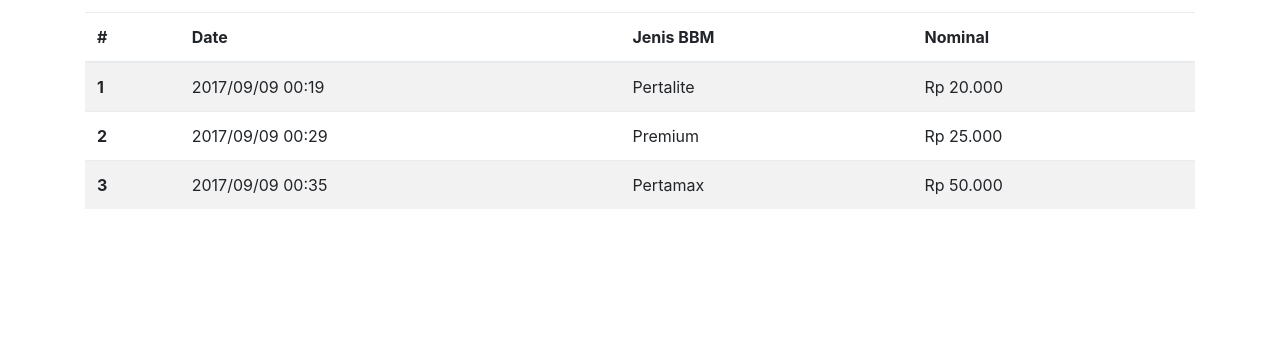
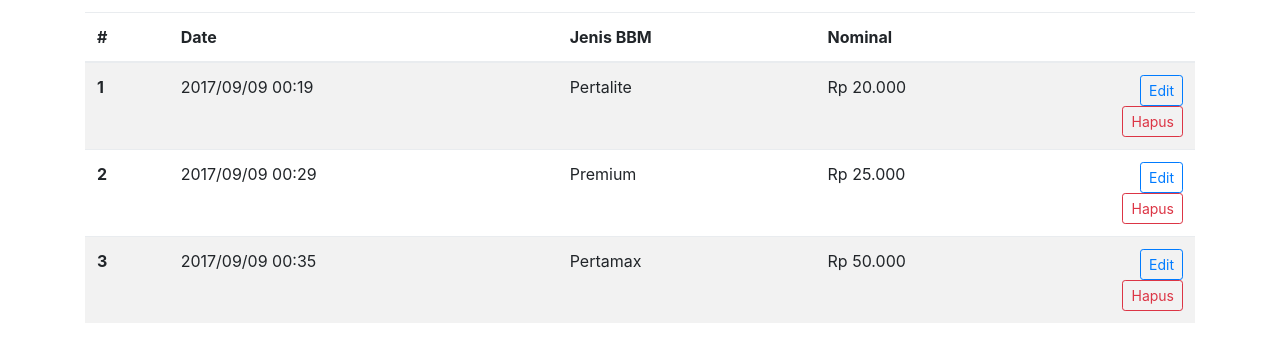
Before and after one commit to rahmatheruka/bbm-machine, a plain HTML site: page index.html in a window 1280 px wide. Shown: the part 71-432 px from the top of the page. Drawn offline with nearby package versions, Linux system fonts and the light colour scheme.

Commit message:
add action colomn on table list record bbm

```diff
--- a/assets/css/style.css
+++ b/assets/css/style.css
@@ -13,3 +13,6 @@ form ul{
 form ul label{
 	margin-bottom: 0px;
 }
+table td.action{
+	width: 130px;
+}
--- a/index.html
+++ b/index.html
@@ -25,6 +25,7 @@
 						      <th>Date</th>
 						      <th>Jenis BBM</th>
 						      <th>Nominal</th>
+						      <th></th>
 						    </tr>
 					  	</thead>
 					  	<tbody>
@@ -33,18 +34,30 @@
 						      <td>2017/09/09 00:19</td>
 						      <td>Pertalite</td>
 						      <td>Rp 20.000</td>
+						      <td class="text-right action">
+						      	<button type="button" class="btn btn-outline-primary btn-sm">Edit</button>
+						      	<button type="button" class="btn btn-outline-danger btn-sm">Hapus</button>
+						      </td>
 						    </tr>
 						    <tr>
 						      <th scope="row">2</th>
 						      <td>2017/09/09 00:29</td>
 						      <td>Premium</td>
 						      <td>Rp 25.000</td>
+						      <td class="text-right action">
+						      	<button type="button" class="btn btn-outline-primary btn-sm">Edit</button>
+						      	<button type="button" class="btn btn-outline-danger btn-sm">Hapus</button>
+						      </td>
 						    </tr>
 						    <tr>
 						      <th scope="row">3</th>
 						      <td>2017/09/09 00:35</td>
 						      <td>Pertamax</td>
 						      <td>Rp 50.000</td>
+						      <td class="text-right action">
+						      	<button type="button" class="btn btn-outline-primary btn-sm">Edit</button>
+						      	<button type="button" class="btn btn-outline-danger btn-sm">Hapus</button>
+						      </td>
 						    </tr>
 						</tbody>
 				</table>
```
